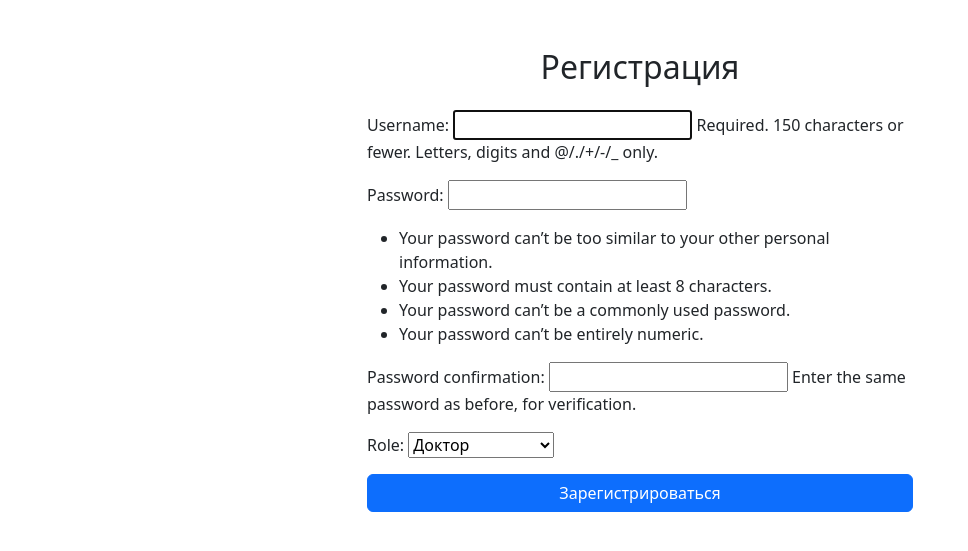
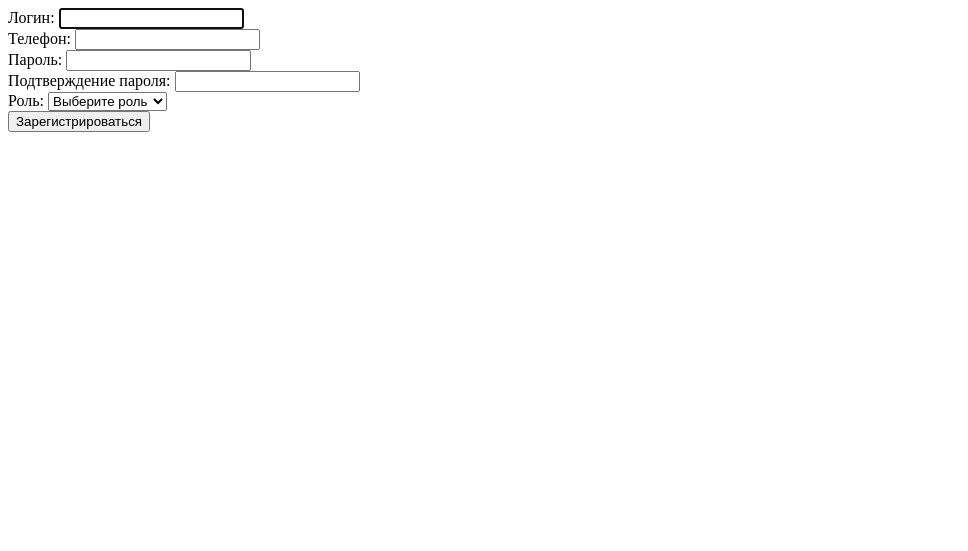
Before and after one commit to Kirill863/arm-medic, a Django app: page /signup/ in a window 1280 px wide. Shown: the top 551 px of the page, without its empty margins (0-968 px from the left). Run offline with Django 5.2, Linux system fonts and the light colour scheme.

Commit message:
d_исправил форму входа

```diff
--- a/arm_medic/accounts/forms.py
+++ b/arm_medic/accounts/forms.py
@@ -4,7 +4,8 @@
 
 class SignUpForm(UserCreationForm):
     role = forms.ChoiceField(choices=User.ROLES)  # Теперь ROLES доступен
+    phone = forms.CharField(max_length=20, required=True, label="Телефон")
 
     class Meta:
         model = User
-        fields = ('username', 'password1', 'password2', 'role')
+        fields = ("username", "phone", "password1", "password2", "role")
--- a/arm_medic/accounts/views.py
+++ b/arm_medic/accounts/views.py
@@ -7,9 +7,8 @@
     if request.method == 'POST':
         form = SignUpForm(request.POST)
         if form.is_valid():
-            user = form.save()
-            login(request, user)
-            return redirect('home')  # Укажите имя вашего маршрута
+            form.save()
+            return redirect('login')
     else:
         form = SignUpForm()
     return render(request, 'accounts/signup.html', {'form': form})
--- a/arm_medic/core/models.py
+++ b/arm_medic/core/models.py
@@ -30,6 +30,7 @@
         verbose_name='user permissions',
         help_text='Specific permissions for this user.',
     )
+    phone = models.CharField(max_length=20, null=True, blank=True)
 
     class Meta:
         db_table = 'core_user'
--- a/arm_medic/medications/models.py
+++ b/arm_medic/medications/models.py
@@ -3,7 +3,7 @@
 
 class Medication(models.Model):
     name = models.CharField("Название", max_length=100)
-    dosage = models.CharField("Дозировка", max_length=50)
+    dosage = models.CharField('Дозировка', max_length=100, null=True, blank=True)
     stock = models.IntegerField("Остаток")
     critical_level = models.IntegerField("Критический остаток", default=10)
     responsible_nurse = models.ForeignKey(
--- a/arm_medic/templates/accounts/signup.html
+++ b/arm_medic/templates/accounts/signup.html
@@ -1,23 +1,29 @@
-<!DOCTYPE html>
-<html>
-<head>
-    <title>Регистрация</title>
-    <link href="https://cdn.jsdelivr.net/npm/bootstrap@5.3.0/dist/css/bootstrap.min.css" rel="stylesheet">
-</head>
-<body>
-    <div class="container mt-5">
-        <div class="row justify-content-center">
-            <div class="col-md-6">
-                <h2 class="text-center mb-4">Регистрация</h2>
-                <form method="post">
-                    {% csrf_token %}
-                    <div class="mb-3">
-                        {{ form.as_p }}
-                    </div>
-                    <button type="submit" class="btn btn-primary w-100">Зарегистрироваться</button>
-                </form>
-            </div>
-        </div>
+<form method="post">
+    {% csrf_token %}
+    <div>
+        <label for="id_username">Логин:</label>
+        {{ form.username }}
     </div>
-</body>
-</html>
+    <div>
+        <label for="id_phone">Телефон:</label>
+        <input type="text" name="phone" id="id_phone" required>
+    </div>
+    <div>
+        <label for="id_password1">Пароль:</label>
+        {{ form.password1 }}
+    </div>
+    <div>
+        <label for="id_password2">Подтверждение пароля:</label>
+        {{ form.password2 }}
+    </div>
+    <div>
+        <label for="id_role">Роль:</label>
+        <select name="role" id="id_role" required>
+            <option value="" selected disabled>Выберите роль</option>
+            <option value="doctor">Доктор</option>
+            <option value="nurse">Медсестра</option>
+            <option value="admin">Администратор</option>
+        </select>
+    </div>
+    <button type="submit">Зарегистрироваться</button>
+</form>
```
Also changed, not shown: arm_medic/core/migrations/0002_alter_user_options_alter_user_groups_and_more.py (added), arm_medic/db.sqlite3, arm_medic/medications/migrations/0003_medication_critical_level_medication_dosage_and_more.py (added), arm_medic/prescriptions/migrations/0001_initial.py (added), 1 other file.
